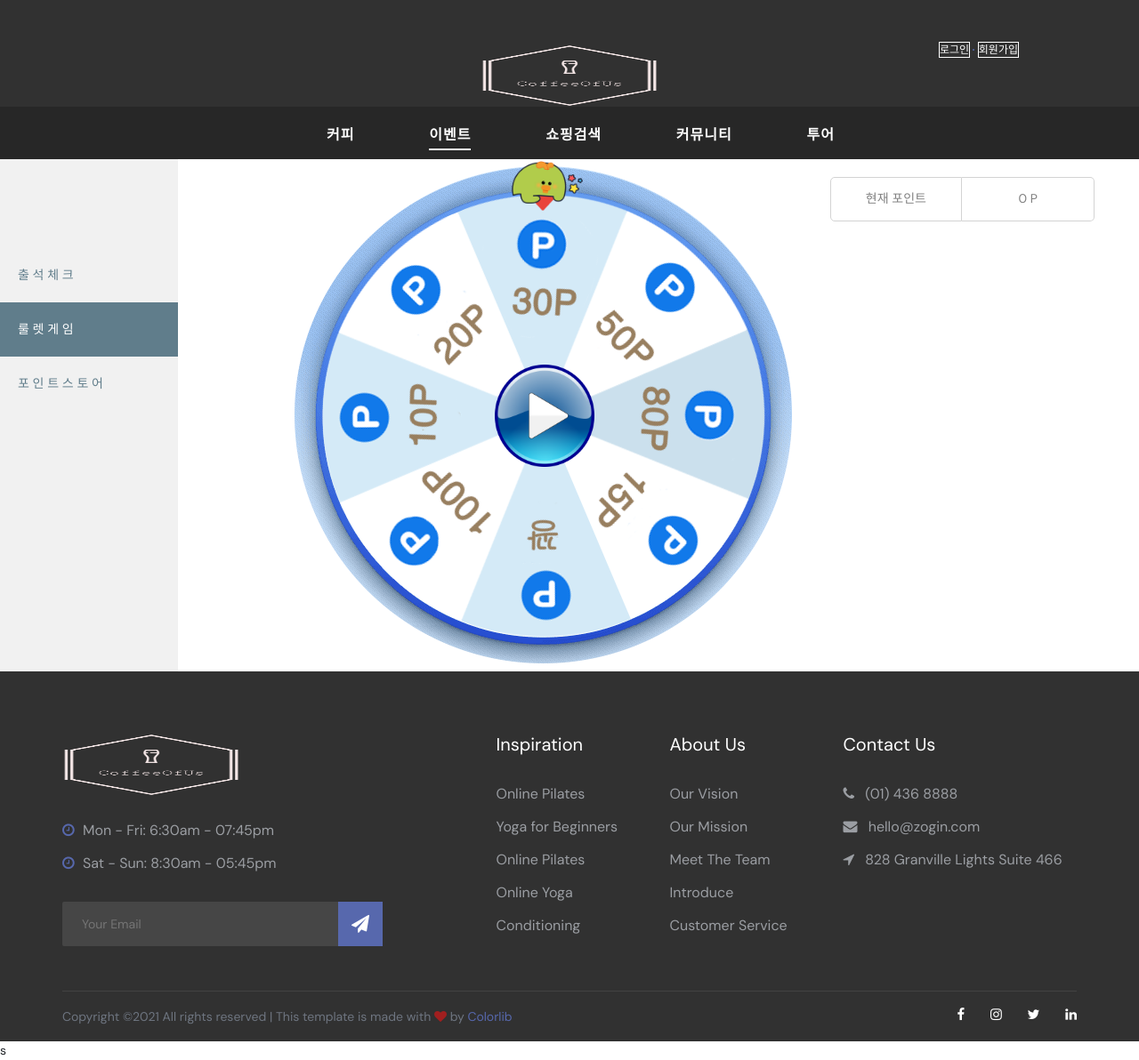
After one commit to YOO-JAE-UK/FinalC, a Java web app: page /event/roulette in a window 1280 px wide. The commit adds this page. Shown: the whole page at 89% size. Run offline with Spring Boot 4, a stand-in JSP engine, Linux system fonts and the light colour scheme; data that the repository does not hold is empty; the project's own start-up code is not run, and a stand-in starts its controllers and pages; database files in the repository are not loaded; some libraries are stand-ins or nearby versions.

Commit message:
10월6일 강문 룰렛기능 시작

```diff
--- a/CoffeeOfUs/src/main/java/com/naver/myhome/EventController.java
+++ b/CoffeeOfUs/src/main/java/com/naver/myhome/EventController.java
@@ -86,29 +86,73 @@ public class EventController {
 	}
 	@ResponseBody
 	@RequestMapping(value="/attendCount",method=RequestMethod.POST)
-	public  HashMap<String,Object> attendCount(@RequestParam("id") String id,
+	public  HashMap<String,Integer> attendCount(@RequestParam("id") String id,
 			@RequestParam("year") String year,
 			@RequestParam("month") String month){
-		 int nyear= Integer.parseInt(year);
-		 int nmonth=Integer.parseInt(month);
-		 String start="";
-		 String end="";
-		   if(nmonth<10) {
-			 start= nyear + "-" + "0"+nmonth + "-" +"01";
-			 end=  nyear + "-" + "0"+nmonth + "-" +"31";
-		   }else {
-			   start= nyear + "-" + nmonth + "-" +"01";
-				 end=  nyear + "-" + nmonth + "-" +"31";
-		   }
-		 logger.info("start:" + start);
-		 logger.info("end:" + end);
-		int count = eventservice.attendCount(id,start,end);
+		if(Integer.parseInt(month)<10) {
+			month= "0"+ month;
+		}
+
+		String date= year+"-"+month;
+		 logger.info("yearMonth:" + date);
+
+		int count = eventservice.attendCount(id,date);
 
 		logger.info("count:" + count);
-		HashMap<String,Object> map= new HashMap<String,Object>();
+		HashMap<String,Integer> map= new HashMap<String,Integer>();
 		map.put("count",count);
 		return map;
 
 	}
 
+
+	//roulette
+
+	@RequestMapping(value = "/roulette")
+	//@RequestMapping(value="/wrtie",method=RequestMethod.GET)
+	public String rouletteGame(){
+		return "event/roulette";
+	}
+
+	@ResponseBody
+	@RequestMapping(value="/getRandomNum",method=RequestMethod.POST)
+	public  HashMap<String,Integer> getRandomNum(@RequestParam("id") String id,
+			@RequestParam("point") int rpoint){
+
+		int num =0;
+		int point=0;
+		num=(int)(Math.random()*100+1);
+		if(num>6&&num<34) {
+			num=1;
+			point=rpoint + 10;
+		}else if(num>50&&num<64) {
+			num=2;
+			point=rpoint+20;
+		}else if(num>65&&num<79) {
+			num=3;
+			point=rpoint+30;
+		}else if(num>80&&num<90) {
+			num=4;
+			point=rpoint+50;
+		}else if(num>91&&num<95){
+			num=5;
+			point=rpoint+80;
+		}else if(num>35&&num<49){
+			num=6;
+			point=rpoint+15;
+		}else if(num>0&&num<5){
+			num=7;
+			point=rpoint;
+		}else if(num>96&&num<101){
+			num=8;
+			point=rpoint+100;
+		}
+		int a=eventservice.addPoint(id,point);
+		logger.info("addPoint="+a);
+
+		HashMap<String,Integer> map= new HashMap<String,Integer>();
+		map.put("rnum",num);
+		return map;
+
+  }
 }
--- a/CoffeeOfUs/src/main/java/com/naver/myhome/dao/eventDAO.java
+++ b/CoffeeOfUs/src/main/java/com/naver/myhome/dao/eventDAO.java
@@ -36,4 +36,9 @@ public class eventDAO {
 		return sqlSession.selectOne("attend_check.attendCount",map);
 	}
 
+	public int addPoint(HashMap<String, Object> map) {
+		// TODO Auto-generated method stub
+		return sqlSession.insert("attend_check.addPoint",map);
+	}
+
 }
--- a/CoffeeOfUs/src/main/java/com/naver/myhome/service/EventService.java
+++ b/CoffeeOfUs/src/main/java/com/naver/myhome/service/EventService.java
@@ -12,6 +12,8 @@ public interface EventService {
 
 	public  AttendCheckMember  isCheck(String id,String attenddate);
 
-	public int attendCount(String id, String start,String end);
+	public int attendCount(String id, String date);
+
+	public int addPoint(String id, int point);
 
 }
--- /dev/null
+++ b/CoffeeOfUs/src/main/webapp/WEB-INF/views/event/roulette.jsp
@@ -0,0 +1,213 @@
+<%@ page language="java" contentType="text/html; charset=UTF-8"
+	pageEncoding="UTF-8"%>
+<!DOCTYPE html>
+<html>
+<head>
+<meta charset="UTF-8">
+<title>Insert title here</title>
+<jsp:include page="../header.jsp">
+	<jsp:param name="num" value="<%=2%>" />
+</jsp:include>
+
+<script src="http://code.jquery.com/jquery-latest.min.js"></script>
+<script
+	src="http://script.gmkt.kr/_Net/js/core/promotion/event/jQueryRotate.2.2.js"></script>
+
+<style>
+body {
+	font-size: 1.4rem !important;
+}
+
+#wrapper {
+	position: relative;
+	overflow: hidden;
+	width: 560px;
+	height: 576px;
+	background: #badafe url(../resources/img/roulette_bg.png) 0 4px;
+}
+
+#wrapper .pin {
+	position: absolute;
+	top: 2px;
+	left: 230px;
+	z-index: 9999;
+	background-size: 100px !important;
+	width: 100%; height : 100%;
+	background: url(../resources/img/pin.png) no-repeat;
+	height: 100%;
+}
+
+#wrapper .button_start {
+	overflow: hidden;
+	display: block;
+	position: absolute;
+	top: 231px;
+	left: 226px;
+	z-index: 9999;
+	width: 20%;
+	height: 20%;
+	font-size: 150px;
+	color: transparent;
+	zoom: 1;
+}
+
+#wrapper .roulette {
+	padding: 40px 0 0 32px;
+}
+
+#wrapper.corver_rullet .corver_rullet_img {
+	display: block;
+}
+
+#wrapper .corver_rullet_img {
+	position: absolute;
+	top: 231px;
+	left: 226px;
+	z-index: 30;
+}
+
+.buttonGroup[data-v-326a8cd1] {
+	display: -webkit-box;
+	display: -ms-flexbox;
+	display: flex;
+	-ms-flex-pack: distribute;
+	justify-content: space-around;
+}
+
+#wrapper .roulette ul {
+	position: absolute;
+	left: -999em;
+	top: -999em;
+}
+
+.sidebar {
+	margin: 0;
+	padding: 0;
+	width: 200px;
+	background-color: #f1f1f1;
+	height: 100%;
+	overflow: auto;
+}
+#point{
+    float: left;border:1px solid lightgray;
+    width:50%;height:50px;
+	padding-top:13px;
+	text-align:center;
+	border-radius:5px 0 0 5px;
+	color:gray;
+}
+#mypoint{
+	float: left;border:1px solid lightgray;
+	border-left:none;width:50%;
+	padding-top:13px;
+	height:50px;
+	text-align:center;
+	border-radius:0 5px 5px 0;
+	color:gray;
+}
+
+/* Sidebar links */
+.sidebar a {
+	display: block;
+	color: #607d8b;
+	padding: 20px;
+	position: relative;
+	top: 100px;
+	text-decoration: none;
+}
+
+/* Active/current link */
+.sidebar a.active {
+	background-color: #607d8b;
+	color: white;
+}
+
+/* Links on mouse-over */
+.sidebar a:not(.active ):hover {
+	background-color: #9e9e9e;
+	color: white;
+}
+
+/* Page content. The value of the margin-left property should match the value of the sidebar's width property */
+div.content {
+	margin-left: 200px;
+	padding: 1px 16px;
+	height: 1000px;
+}
+
+/* On screens that are less than 700px wide, make the sidebar into a topbar */
+@media screen and (max-width: 700px) {
+	.sidebar {
+		width: 100%;
+		height: auto;
+		position: relative;
+	}
+	.sidebar a {
+		float: left;
+	}
+	div.content {
+		margin-left: 0;
+	}
+}
+
+/* On screens that are less than 400px, display the bar vertically, instead of horizontally */
+@media screen and (max-width: 400px) {
+	.sidebar a {
+		text-align: center;
+		float: none;
+	}
+}
+</style>
+</head>
+<body>
+	<input id="id" type="hidden" value='a'>
+
+	<div class="row">
+		<div class="col-sm-3">
+			<div class="sidebar">
+				<a href="attendCheck">출 석 체 크</a> <a class="active" href="#news">룰
+					렛 게 임</a> <a href="#contact">포 인 트 스 토 어</a>
+
+			</div>
+		</div>
+		<div class="container calendar-container col-sm-5"
+			style="position: relative; right: 30px">
+
+			<div id="wrapper" class="corver_rullet">
+
+				<!-- WPR-3090 -->
+				<div class="pin"></div>
+				<a href="javascript:void(0);" onclick="rotation();"
+					class="button_start">룰렛 돌리고 출석체크하고 START!</a>
+				<!-- //WPR-3090 -->
+
+				<div class="roulette">
+					<img alt="플러스존 출석체크 혜택 목록" title="하단 내용 참조" id="roulette_base"
+						src="../resources/img/base.png" style="transform: rotate(247deg);">
+					<!-- D: 관리자 등록 이미지 -->
+					<img class="corver_rullet_img" width=20% height=20%
+						src="../resources/img/start.png" alt="">
+					<!-- D: 커버 이미지 -->
+
+				</div>
+			</div>
+
+		</div>
+		<div class="col-sm-3 point" style="float: left;position:relative;top:20px;right:50px">
+
+			<div id="point" >현재 포인트</div>
+			<div id="mypoint" >0&nbsp;P</div>
+
+		</div>
+
+	</div>
+
+
+	<jsp:include page="../footer.jsp" />
+</body>
+<script
+	src="http://script.gmkt.kr/_Net/js/core/promotion/event/jQueryRotate.2.2.js"></script>
+s
+
+
+</html>
```
Also changed, not shown: CoffeeOfUs/src/main/java/com/naver/myhome/domain/AttendCheckMember.java (+19 -2 lines), CoffeeOfUs/src/main/java/com/naver/myhome/service/EventServiceImpl.java (+11 -3 lines), CoffeeOfUs/src/main/resources/sql/attend_check.xml (+9 -3 lines), CoffeeOfUs/src/main/webapp/WEB-INF/views/event/attend_check.jsp (+56 -39 lines), CoffeeOfUs/src/main/webapp/resources/js/event/attendCheck.js (+79 -29 lines), CoffeeOfUs/src/main/webapp/resources/js/event/roulette.js (added, +74 -0 lines), CoffeeOfUs/src/main/webapp/resources/img/base.png (added), CoffeeOfUs/src/main/webapp/resources/img/base2.png (added), CoffeeOfUs/src/main/webapp/resources/img/pin.png (added), CoffeeOfUs/src/main/webapp/resources/img/roulette_bg.png (added), CoffeeOfUs/src/main/webapp/resources/img/start.png (added).
